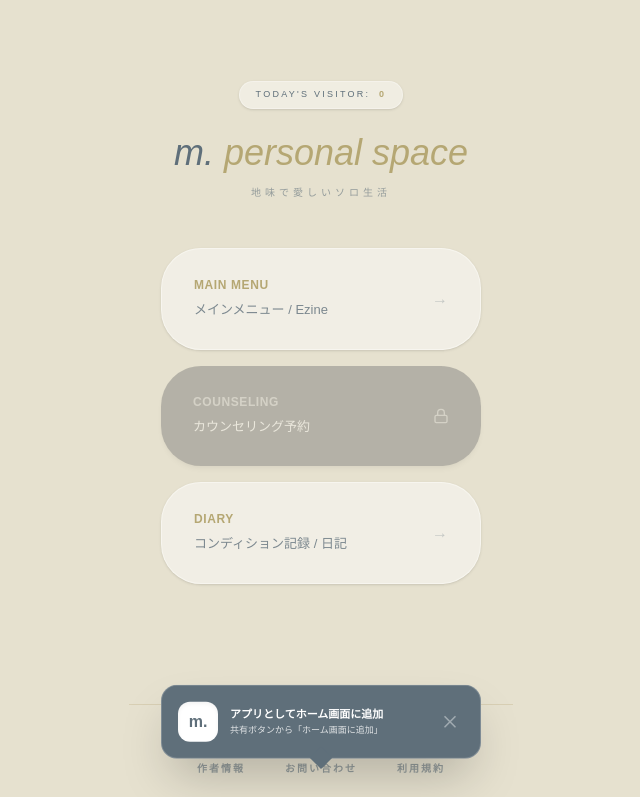
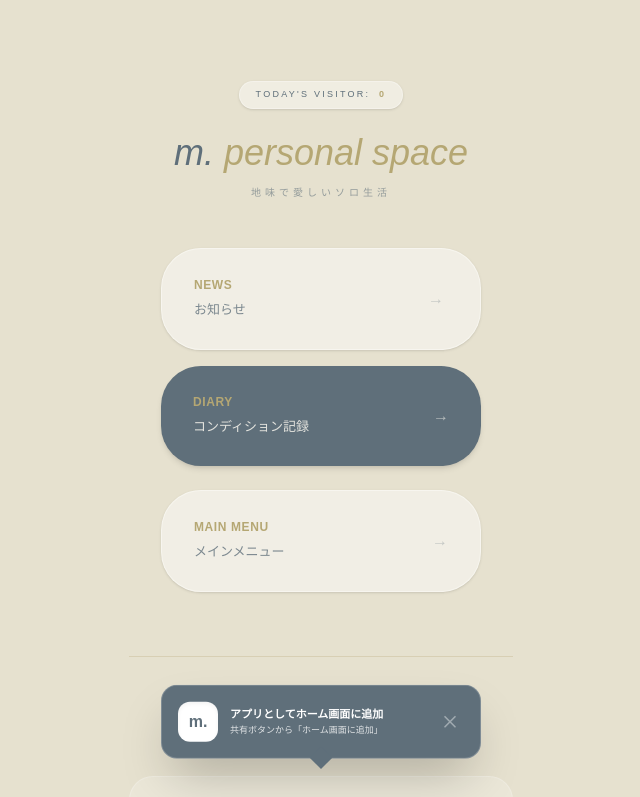
Before and after one commit to minomon893/m.-personal-space, a Next.js app: page / in a window 1280 px wide. Shown: the top 797 px of the page, without its empty margins (319-959 px from the left). Built offline with nearby package versions, Linux system fonts and the light colour scheme; no server answers; the database is empty.

Commit message:
a little change

```diff
--- a/src/app/diary/page.js
+++ b/src/app/diary/page.js
@@ -193,7 +193,7 @@ export default function DiaryPage() {
     <div className="min-h-screen bg-[#E7ECF1] p-8 text-[#4F5F6A] font-sans relative">
       <div className="max-w-md mx-auto">
         <Link className="text-[10px] tracking-[0.2em] opacity-60 flex items-center gap-2 mb-6 hover:opacity-100 transition-opacity" href="/">
-          <ArrowLeft size={12}/> BACK TO MENU
+          <ArrowLeft size={12}/> BACK TO TOP
         </Link>
 
         <header className="mb-10 flex justify-between items-start">
--- a/src/app/menu/external/page.js
+++ b/src/app/menu/external/page.js
@@ -17,7 +17,7 @@ export default function ExternalSourcesPage() {
       icon: <Sparkles size={16} className="text-[#5F6F7A]" />,
       title: "16Personalities",
       description:
-        "性格タイプの傾向を理解するための診断ツール。",
+        "人間の性格を１６のタイプに分類。",
       url: "https://www.16personalities.com/ja/性格診断テスト",
       label: "性格診断"
     },
@@ -26,7 +26,7 @@ export default function ExternalSourcesPage() {
       icon: <Compass size={16} className="text-[#5F6F7A]" />,
       title: "マイナビ 適職診断",
       description:
-        "キャリアの方向性を知るための診断ツール。",
+        "やりたいことと出来ることからキャリアの方向性を探る。",
       url: "https://job.mynavi.jp/27/pc/forward/forwardLowerGradeMatch/index",
       label: "キャリア"
     },
@@ -35,7 +35,7 @@ export default function ExternalSourcesPage() {
       icon: <Sparkles size={16} className="text-[#5F6F7A]" />,
       title: "よんぴた（４タイプ判定）",
       description:
-        "欲求傾向を分類する心理モデル。",
+        "書籍『人生の法則』を元にした欲求タイプ分類。",
       url: "https://yonpita.streamlit.app/",
       label: "心理"
     },
--- a/src/app/menu/notices/page.js
+++ b/src/app/menu/notices/page.js
@@ -55,11 +55,11 @@ export default function NoticesPage() {
       <div className="max-w-md mx-auto">
 
         <Link
-          href="/menu"
+          href="/"
           className="text-[10px] tracking-[0.3em] font-bold opacity-40 uppercase flex items-center gap-2 mb-12 hover:opacity-100 transition-all group"
         >
           <ArrowLeft size={12} className="group-hover:-translate-x-1 transition-transform" />
-          Back to Menu
+          Back to Top
         </Link>
 
         <header className="mb-16">
--- a/src/app/menu/poem/page.js
+++ b/src/app/menu/poem/page.js
@@ -54,11 +54,11 @@ export default function PoemPage() {
         if (data && data.length > 0) {
           setDbPoems(data);
         } else {
-          setDbPoems(originalPoems.map(p => ({ body: p.text, title: p.author })));
+          setDbPoems(originalPoems); // 変更箇所：変換せずそのまま代入
         }
       } catch (err) {
         console.error("Error fetching poems:", err.message);
-        setDbPoems(originalPoems.map(p => ({ body: p.text, title: p.author })));
+        setDbPoems(originalPoems); // 変更箇所：変換せずそのまま代入
       }
     };
     fetchPoems();
@@ -90,7 +90,7 @@ export default function PoemPage() {
           <ArrowLeft size={12} /> Back to Menu
         </Link>
 
-        {/* 【追加】導入メッセージ */}
+        {/* 導入メッセージ */}
         <header className="mb-12 text-center space-y-3">
           <h1 className="text-[13px] font-bold tracking-[0.2em] opacity-80">Free a poem</h1>
           <p className="text-[11px] leading-relaxed opacity-50 font-light tracking-wide">
--- a/src/app/page.js
+++ b/src/app/page.js
@@ -13,6 +13,9 @@ export default function HomePage() {
   const [currentSlide, setCurrentSlide] = useState(0);
   // 加入状態によってリンク先を変えるためのステート（初期値は紹介ページ）
   const [picnicPath, setPicnicPath] = useState("/picnic");
+
+  // --- 追加：お知らせの未読状態管理ステート ---
+  const [hasNewNotice, setHasNewNotice] = useState(false);
 
   // クライアントコンポーネント内でSupabaseを初期化
   const supabase = createBrowserClient(
@@ -99,7 +102,27 @@ export default function HomePage() {
         console.error("Counter Error:", err);
       }
     }
+
+    // --- 追加：お知らせの未読チェック関数 ---
+    async function checkNewNotices() {
+      try {
+        const { data, error } = await supabase
+          .from("notices")
+          .select("id")
+          .order("created_at", { ascending: false });
+
+        if (!error && data) {
+          const readNotices = JSON.parse(localStorage.getItem("metacog_read_notices") || "[]");
+          const hasUnread = data.some(notice => !readNotices.includes(notice.id));
+          setHasNewNotice(hasUnread);
+        }
+      } catch (err) {
+        console.error("Notice Check Error:", err);
+      }
+    }
+
     handleVisitorCount();
+    checkNewNotices(); // お知らせチェックの実行
   }, [supabase]);
 
   const handleClosePrompt = () => {
@@ -259,19 +282,50 @@ export default function HomePage() {
       </header>
 
       {/* MAIN */}
-      <main className="w-full max-w-xs space-y-4 mb-24 relative z-10">
+      <main className="w-full max-w-xs space-y-4 mb-12 relative z-10">
+        {/* 1番上：お知らせ（未読状態バッジ対応） */}
+        <Link href="/menu/notices" className="block group">
+          <div className="relative w-full py-7 px-8 bg-white/45 rounded-[2.5rem] border border-white/40 shadow-sm flex justify-between items-center hover:bg-white/70 hover:-translate-y-[1px] transition-all cursor-pointer">
+            <div className="text-left flex-1">
+              <span className="block text-xs font-bold text-[#B5A773] mb-1 uppercase tracking-wider">News</span>
+              <span className="text-[13px] opacity-80">お知らせ</span>
+            </div>
+            <span className="opacity-30 group-hover:opacity-100 group-hover:translate-x-1 transition-all mr-1">→</span>
+
+            {/* 未読お知らせがある場合に通知ドットを表示 */}
+            {hasNewNotice && (
+              <span className="absolute top-7 right-12 flex h-2.5 w-2.5">
+                <span className="animate-ping absolute h-full w-full rounded-full bg-[#B5A773] opacity-40 duration-1000"></span>
+                <span className="relative h-2.5 w-2.5 rounded-full bg-[#B5A773]"></span>
+              </span>
+            )}
+          </div>
+        </Link>
+
+        {/* 2番目：コンディション記録（くすみブルー仕様、クリック可能） */}
+        <Link href="/diary" className="block group pb-2">
+          <div className="w-full py-7 px-8 bg-[#5F6F7A] text-[#F2F0E9] rounded-[2.5rem] shadow-md flex justify-between items-center hover:bg-[#4a5761] hover:-translate-y-[1px] transition-all cursor-pointer">
+            <div className="text-left flex-1">
+              <span className="block text-xs font-bold text-[#B5A773] mb-1 uppercase tracking-wider">Diary</span>
+              <span className="text-[13px] opacity-90">コンディション記録</span>
+            </div>
+            <span className="opacity-60 group-hover:opacity-100 group-hover:translate-x-1 transition-all">→</span>
+          </div>
+        </Link>
+
+        {/* 3番目：メインメニュー */}
         <Link href="/menu" className="block group">
           <div className="w-full py-7 px-8 bg-white/45 rounded-[2.5rem] border border-white/40 shadow-sm flex justify-between items-center hover:bg-white/70 hover:-translate-y-[1px] transition-all cursor-pointer">
             <div className="text-left flex-1">
               <span className="block text-xs font-bold text-[#B5A773] mb-1 uppercase tracking-wider">Main Menu</span>
-              <span className="text-[13px] opacity-80">メインメニュー / Ezine</span>
+              <span className="text-[13px] opacity-80">メインメニュー</span>
             </div>
             <span className="opacity-30 group-hover:opacity-100 group-hover:translate-x-1 transition-all">→</span>
           </div>
         </Link>
 
-        {/* カウンセリング（ロックされた状態） */}
-        <div className="block cursor-not-allowed">
+        {/* カウンセリング（非表示・コードは維持） */}
+        <div className="hidden block cursor-not-allowed">
           <div className="w-full py-7 px-8 bg-[#5F6F7A] text-[#F2F0E9] rounded-[2.5rem] shadow-md flex justify-between items-center opacity-40 grayscale">
             <div className="text-left flex-1">
               <span className="block text-xs font-bold opacity-60 mb-1 uppercase tracking-wider">Counseling</span>
@@ -281,17 +335,7 @@ export default function HomePage() {
           </div>
         </div>
 
-        <Link href="/diary" className="block group pb-2">
-          <div className="w-full py-7 px-8 bg-white/45 rounded-[2.5rem] border border-white/40 shadow-sm flex justify-between items-center hover:bg-white/70 hover:-translate-y-[1px] transition-all cursor-pointer">
-            <div className="text-left flex-1">
-              <span className="block text-xs font-bold text-[#B5A773] mb-1 uppercase tracking-wider">Diary</span>
-              <span className="text-[13px] opacity-80">コンディション記録 / 日記</span>
-            </div>
-            <span className="opacity-30 group-hover:opacity-100 group-hover:translate-x-1 transition-all">→</span>
-          </div>
-        </Link>
-
-        {/* 振り分けを適用したピクニックボタン（非表示） */}
+        {/* メンバーシップ限定の空間（元から非表示） */}
         <Link href={picnicPath} className="hidden block pt-4 group">
           <div className="w-full py-7 px-8 bg-white/45 rounded-[2.5rem] border border-[#B5A773]/30 shadow-sm flex justify-between items-center hover:bg-white/70 hover:-translate-y-[1px] transition-all cursor-pointer">
             <div className="text-left flex-1">
```
Also changed, not shown: src/app/menu/page.js (+0 -22 lines), src/app/menu/stickers/page.js (+25 -1 lines).
